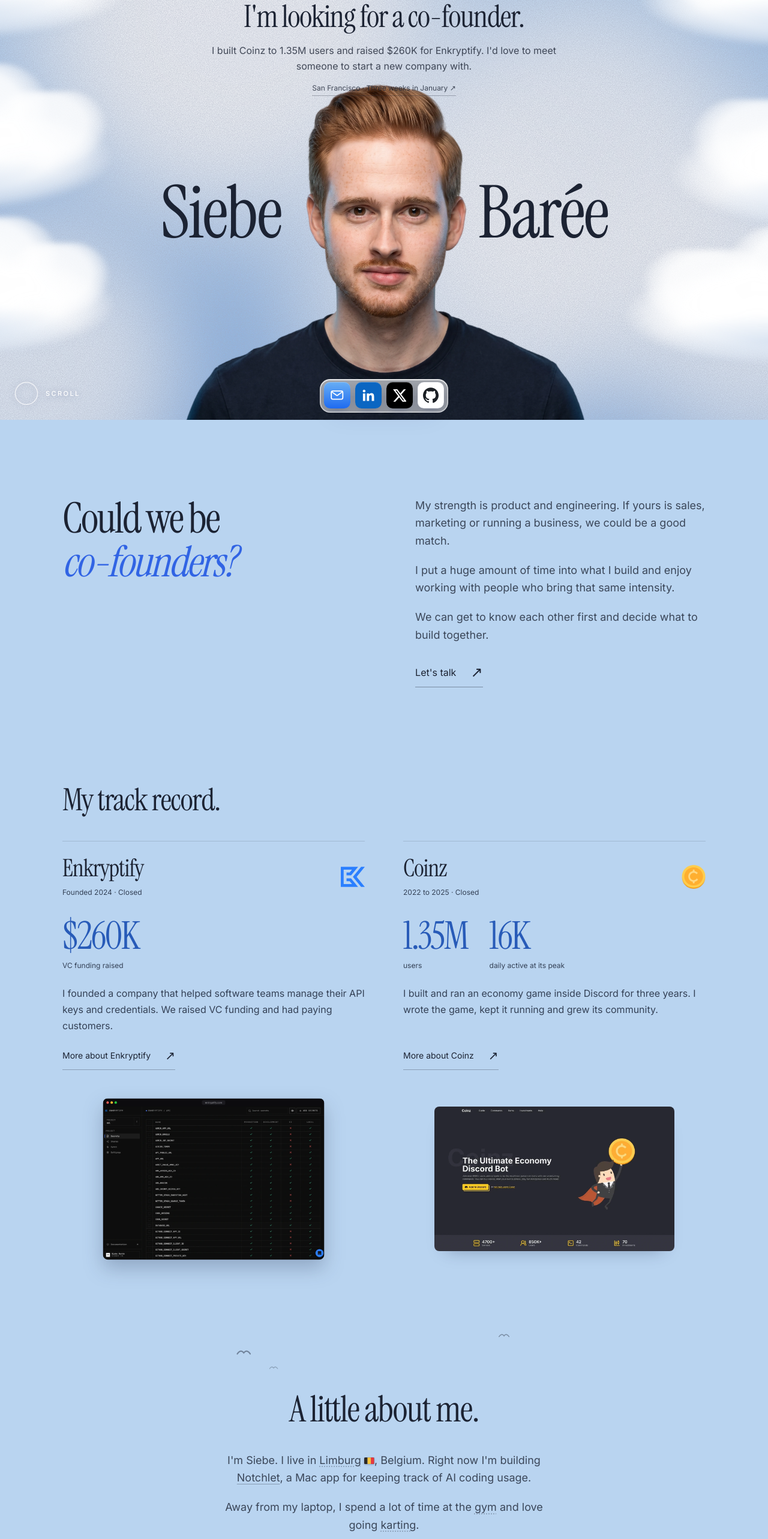
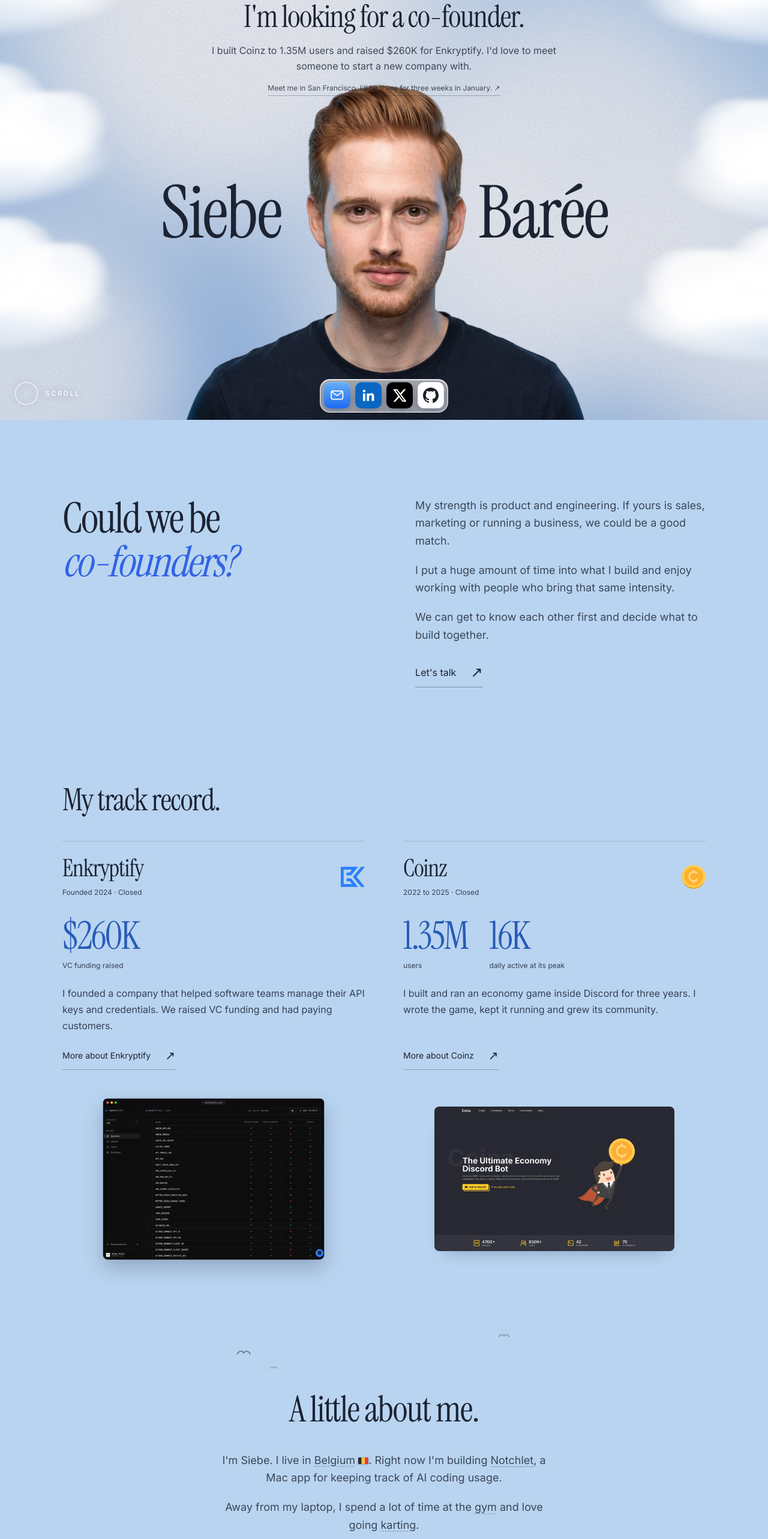
Before and after one commit to SiebeBaree/portfolio, a Next.js app: page / in a window 1280 px wide. Shown: the part 100-2666 px from the top of the page at 60% size. Built offline with nearby package versions, Linux system fonts and the light colour scheme; a web font is replaced by a local one.

Commit message:
fix: clarify SF visit and simplify location to Belgium

```diff
--- a/src/app/layout.tsx
+++ b/src/app/layout.tsx
@@ -93,7 +93,7 @@
   jobTitle: "Founder and software engineer",
   homeLocation: {
     "@type": "Place",
-    name: "Limburg, Belgium",
+    name: "Belgium",
   },
   sameAs: [SITE_LINKS.github, SITE_LINKS.linkedin, SITE_LINKS.x],
 };
--- a/src/components/sections/About.tsx
+++ b/src/components/sections/About.tsx
@@ -536,7 +536,7 @@
 /* ---------- the hover wiring ---------- */
 
 const SCENES = {
-  limburg: BelgianTreats,
+  belgium: BelgianTreats,
   gym: BenchPress,
   karting: KartTrack,
 };
@@ -715,11 +715,11 @@
           <div className="mx-auto mt-10 max-w-xl space-y-5 text-base leading-relaxed text-ink/80 sm:text-lg">
             <p>
               I&apos;m Siebe. I live in{" "}
-              <Peek kind="limburg">
-                Limburg
+              <Peek kind="belgium">
+                Belgium
                 <BelgianFlag />
               </Peek>
-              , Belgium. Right now I&apos;m building{" "}
+              . Right now I&apos;m building{" "}
               <a
                 href="https://notchlet.com"
                 target="_blank"
--- a/src/components/sections/Hero.tsx
+++ b/src/components/sections/Hero.tsx
@@ -89,8 +89,8 @@
           href="#contact"
           className="focus-ring mt-2 border-b border-ink/30 pb-1 text-xs text-ink/80 transition-colors hover:text-accent"
         >
-          San Francisco · Three weeks in January{" "}
-          <span aria-hidden="true">↗</span>
+          Meet me in San Francisco. I&apos;ll be there for three weeks in
+          January. <span aria-hidden="true">↗</span>
         </a>
       </motion.header>
 
```
Also changed, not shown: public/llms.txt.
